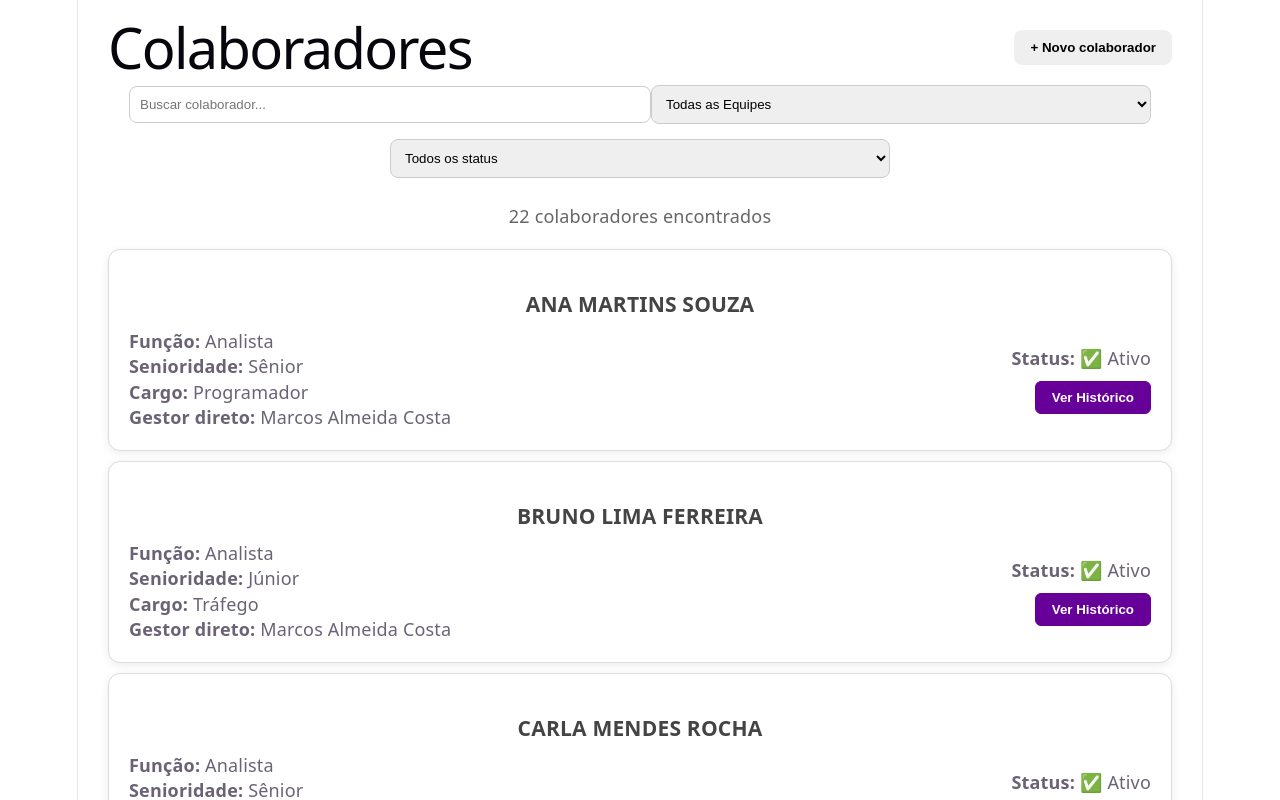
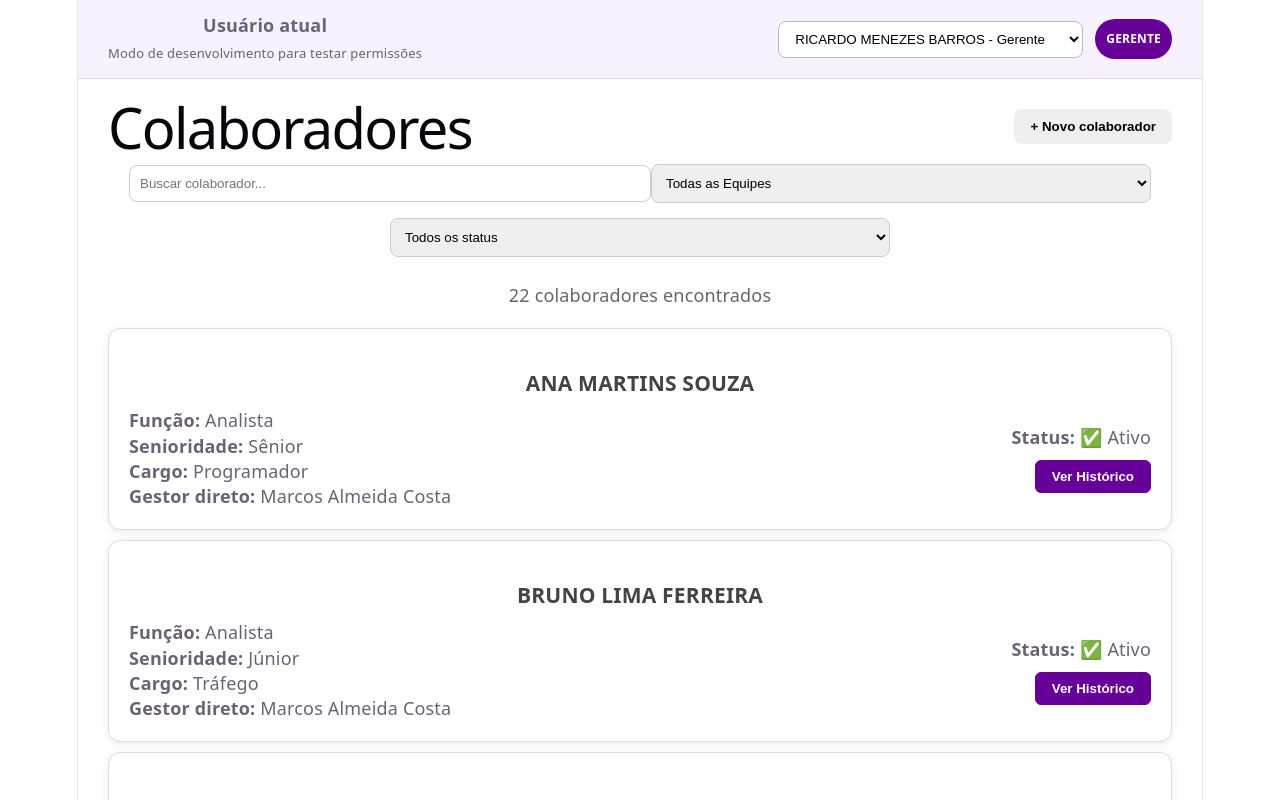
Before and after one commit to salinasjmilesbr/feedback-control-public, a React (Vite) app: page / in a window 1280 px wide. Shown: the top 800 px of the page. Built offline with nearby package versions, Linux system fonts and the light colour scheme.

Commit message:
Adiciona usuario atual e permissoes de avaliacao

```diff
--- a/src/App.tsx
+++ b/src/App.tsx
@@ -1,7 +1,14 @@
 import AppRoutes from "./routes/AppRoutes";
+import UsuarioAtualBar from "./components/UsuarioAtualBar";
+import { UsuarioAtualProvider } from "./contexts/UsuarioAtualContext";
 
 function App() {
-  return <AppRoutes />;
+  return (
+    <UsuarioAtualProvider>
+      <UsuarioAtualBar />
+      <AppRoutes />
+    </UsuarioAtualProvider>
+  );
 }
 
 export default App;
--- /dev/null
+++ b/src/components/UsuarioAtualBar.tsx
@@ -0,0 +1,72 @@
+import { useUsuarioAtual } from "../contexts/UsuarioAtualContext";
+
+function UsuarioAtualBar() {
+  const { usuarioAtual, usuariosDisponiveis, selecionarUsuario } =
+    useUsuarioAtual();
+
+  return (
+    <div
+      style={{
+        display: "flex",
+        alignItems: "center",
+        justifyContent: "space-between",
+        gap: "16px",
+        padding: "12px 30px",
+        borderBottom: "1px solid #ddd",
+        backgroundColor: "#F8F1FF",
+        flexWrap: "wrap",
+      }}
+    >
+      <div>
+        <strong>Usuário atual</strong>
+        <div style={{ fontSize: "13px", color: "#666", marginTop: "2px" }}>
+          Modo de desenvolvimento para testar permissões
+        </div>
+      </div>
+
+      <div
+        style={{
+          display: "flex",
+          alignItems: "center",
+          gap: "12px",
+          flexWrap: "wrap",
+        }}
+      >
+        <select
+          value={usuarioAtual?.matricula ?? ""}
+          onChange={(event) => selecionarUsuario(Number(event.target.value))}
+          style={{
+            minWidth: "280px",
+            padding: "9px 12px",
+            borderRadius: "8px",
+            border: "1px solid #bbb",
+            backgroundColor: "#fff",
+          }}
+        >
+          {usuariosDisponiveis.map((usuario) => (
+            <option key={usuario.matricula} value={usuario.matricula}>
+              {usuario.nome} - {usuario.funcao === "GERENTE" ? "Gerente" : "Coordenador"}
+            </option>
+          ))}
+        </select>
+
+        {usuarioAtual && (
+          <span
+            style={{
+              padding: "7px 11px",
+              borderRadius: "999px",
+              backgroundColor: "#660099",
+              color: "#fff",
+              fontSize: "12px",
+              fontWeight: "bold",
+            }}
+          >
+            {usuarioAtual.funcao === "GERENTE" ? "GERENTE" : "COORDENADOR"}
+          </span>
+        )}
+      </div>
+    </div>
+  );
+}
+
+export default UsuarioAtualBar;
--- /dev/null
+++ b/src/contexts/UsuarioAtualContext.tsx
@@ -0,0 +1,87 @@
+import {
+  createContext,
+  useContext,
+  useMemo,
+  useState,
+  type ReactNode,
+} from "react";
+import { getColaboradores } from "../services/colaboradorStorage";
+import type { Colaborador } from "../types/Colaborador";
+
+const STORAGE_KEY = "feedback-control-usuario-atual";
+
+type UsuarioAtualContextValue = {
+  usuarioAtual?: Colaborador;
+  usuariosDisponiveis: Colaborador[];
+  selecionarUsuario: (matricula: number) => void;
+};
+
+const UsuarioAtualContext = createContext<UsuarioAtualContextValue | undefined>(
+  undefined
+);
+
+function obterMatriculaInicial(usuarios: Colaborador[]): number | undefined {
+  const matriculaSalva = Number(localStorage.getItem(STORAGE_KEY));
+
+  if (
+    Number.isFinite(matriculaSalva) &&
+    usuarios.some((usuario) => usuario.matricula === matriculaSalva)
+  ) {
+    return matriculaSalva;
+  }
+
+  return (
+    usuarios.find(
+      (usuario) =>
+        usuario.status === "ATIVO" && usuario.funcao === "GERENTE"
+    )?.matricula ?? usuarios[0]?.matricula
+  );
+}
+
+export function UsuarioAtualProvider({ children }: { children: ReactNode }) {
+  const usuariosDisponiveis = useMemo(
+    () =>
+      getColaboradores()
+        .filter(
+          (usuario) =>
+            usuario.status === "ATIVO" &&
+            (usuario.funcao === "GERENTE" ||
+              usuario.funcao === "COORDENADOR")
+        )
+        .sort((a, b) => a.nome.localeCompare(b.nome, "pt-BR")),
+    []
+  );
+
+  const [matriculaAtual, setMatriculaAtual] = useState<number | undefined>(() =>
+    obterMatriculaInicial(usuariosDisponiveis)
+  );
+
+  const usuarioAtual = usuariosDisponiveis.find(
+    (usuario) => usuario.matricula === matriculaAtual
+  );
+
+  function selecionarUsuario(matricula: number) {
+    setMatriculaAtual(matricula);
+    localStorage.setItem(STORAGE_KEY, String(matricula));
+  }
+
+  return (
+    <UsuarioAtualContext.Provider
+      value={{ usuarioAtual, usuariosDisponiveis, selecionarUsuario }}
+    >
+      {children}
+    </UsuarioAtualContext.Provider>
+  );
+}
+
+export function useUsuarioAtual() {
+  const contexto = useContext(UsuarioAtualContext);
+
+  if (!contexto) {
+    throw new Error(
+      "useUsuarioAtual deve ser usado dentro de UsuarioAtualProvider."
+    );
+  }
+
+  return contexto;
+}
--- a/src/pages/NovoFeedbackPage.tsx
+++ b/src/pages/NovoFeedbackPage.tsx
@@ -3,6 +3,8 @@ import { useNavigate, useParams } from "react-router-dom";
 import { getColaboradorByMatricula, getColaboradores } from "../services/colaboradorStorage";
 import { saveFeedback, getFeedbacksByColaborador,} from "../services/feedbackStorage";
 import type { Feedback } from "../types/Feedback";
+import { useUsuarioAtual } from "../contexts/UsuarioAtualContext";
+import { obterPermissoesAvaliacao } from "../services/permissaoAvaliacao";
 
 const criterios = [
   {
@@ -117,6 +119,7 @@ function criarEstadoInicial(): Avaliacoes {
 function NovoFeedbackPage() {
   const { id } = useParams();
   const navigate = useNavigate();
+  const { usuarioAtual } = useUsuarioAtual();
 
   const matricula = Number(id);
   const colaborador = Number.isFinite(matricula)
@@ -156,6 +159,18 @@ function NovoFeedbackPage() {
       )
     )
     .filter((item) => item !== undefined);
+
+  const permissoes = obterPermissoesAvaliacao(
+    usuarioAtual,
+    colaborador,
+    colaboradores
+  );
+
+  function podeEditarPapel(papel: PapelAvaliador) {
+    if (papel === "gerente") return permissoes.podeAvaliarComoGerente;
+    if (papel === "coordenador") return permissoes.podeAvaliarComoCoordenador;
+    return permissoes.podeAvaliarComoColegiado;
+  }
 
   function atualizarNota(
     criterioId: string,
@@ -279,6 +294,7 @@ function NovoFeedbackPage() {
                       type="radio"
                       name={`${criterioId}-${subcriterio}-colegiado-${avaliador.matricula}`}
                       checked={valorAtual === nota}
+                      disabled={usuarioAtual?.matricula !== avaliador.matricula}
                       onChange={() =>
                         atualizarVotoColegiado(
                           criterioId,
@@ -486,6 +502,7 @@ function NovoFeedbackPage() {
               type="radio"
               name={`${criterioId}-${subcriterio}-${papel}`}
               checked={valorAtual === nota}
+              disabled={!podeEditarPapel(papel)}
               onChange={() => atualizarNota(criterioId, subcriterio, papel, nota)}
             />
             {nota}
@@ -729,6 +746,22 @@ if (feedbackExistente) {
             </span>
           </div>
         </div>
+      </div>
+
+      <div
+        style={{
+          border: "1px solid #ddd",
+          borderRadius: "12px",
+          padding: "14px 20px",
+          marginBottom: "20px",
+          backgroundColor: "#F8F1FF",
+          textAlign: "left",
+        }}
+      >
+        <strong>Permissões nesta avaliação:</strong>{" "}
+        {permissoes.papeisPermitidos.length > 0
+          ? permissoes.papeisPermitidos.join(" + ")
+          : "Somente consulta"}
       </div>
 
       <div
@@ -1108,6 +1141,7 @@ if (feedbackExistente) {
                     </label>
                     <textarea
                       value={avaliacoes[criterio.id].observacaoGerente}
+                      disabled={!permissoes.podeAvaliarComoGerente}
                       onChange={(event) =>
                         atualizarObservacao(
                           criterio.id,
@@ -1133,6 +1167,7 @@ if (feedbackExistente) {
                     </label>
                     <textarea
                       value={avaliacoes[criterio.id].observacaoCoordenador}
+                      disabled={!permissoes.podeAvaliarComoCoordenador}
                       onChange={(event) =>
                         atualizarObservacao(
                           criterio.id,
@@ -1371,6 +1406,7 @@ if (feedbackExistente) {
                 </label>
                 <textarea
                   value={feedbackFinalGerente}
+                  disabled={!permissoes.podeAvaliarComoGerente}
                   onChange={(event) => setFeedbackFinalGerente(event.target.value)}
                   style={{
                     width: "100%",
@@ -1390,6 +1426,7 @@ if (feedbackExistente) {
                 </label>
                 <textarea
                   value={feedbackFinalCoordenador}
+                  disabled={!permissoes.podeAvaliarComoCoordenador}
                   onChange={(event) =>
                     setFeedbackFinalCoordenador(event.target.value)
                   }
@@ -1418,6 +1455,7 @@ if (feedbackExistente) {
       >
         <button
           onClick={handleSalvarFeedback}
+          disabled={!permissoes.podeAvaliar}
           style={{
             padding: "12px 24px",
             borderRadius: "10px",
--- /dev/null
+++ b/src/services/permissaoAvaliacao.ts
@@ -0,0 +1,88 @@
+import type { Colaborador } from "../types/Colaborador";
+
+export type PermissoesAvaliacao = {
+  podeAvaliarComoGerente: boolean;
+  podeAvaliarComoCoordenador: boolean;
+  podeAvaliarComoColegiado: boolean;
+  podeAvaliar: boolean;
+  papeisPermitidos: string[];
+};
+
+function encontrarGerenteResponsavel(
+  colaborador: Colaborador,
+  colaboradores: Colaborador[]
+): Colaborador | undefined {
+  const porMatricula = new Map(
+    colaboradores.map((item) => [item.matricula, item])
+  );
+
+  let atual: Colaborador | undefined = colaborador;
+  const visitados = new Set<number>();
+
+  while (atual?.gestorDiretoMatricula) {
+    if (visitados.has(atual.gestorDiretoMatricula)) {
+      return undefined;
+    }
+
+    visitados.add(atual.gestorDiretoMatricula);
+    const gestor = porMatricula.get(atual.gestorDiretoMatricula);
+
+    if (!gestor) return undefined;
+    if (gestor.funcao === "GERENTE") return gestor;
+
+    atual = gestor;
+  }
+
+  return undefined;
+}
+
+export function obterPermissoesAvaliacao(
+  usuarioAtual: Colaborador | undefined,
+  colaboradorAvaliado: Colaborador,
+  colaboradores: Colaborador[]
+): PermissoesAvaliacao {
+  if (!usuarioAtual) {
+    return {
+      podeAvaliarComoGerente: false,
+      podeAvaliarComoCoordenador: false,
+      podeAvaliarComoColegiado: false,
+      podeAvaliar: false,
+      papeisPermitidos: [],
+    };
+  }
+
+  const gerenteResponsavel = encontrarGerenteResponsavel(
+    colaboradorAvaliado,
+    colaboradores
+  );
+
+  const podeAvaliarComoGerente =
+    usuarioAtual.funcao === "GERENTE" &&
+    gerenteResponsavel?.matricula === usuarioAtual.matricula;
+
+  const podeAvaliarComoCoordenador =
+    usuarioAtual.funcao === "COORDENADOR" &&
+    colaboradorAvaliado.gestorDiretoMatricula === usuarioAtual.matricula;
+
+  const podeAvaliarComoColegiado =
+    colaboradorAvaliado.avaliadoresColegiadoMatriculas?.includes(
+      usuarioAtual.matricula
+    ) ?? false;
+
+  const papeisPermitidos: string[] = [];
+
+  if (podeAvaliarComoGerente) papeisPermitidos.push("Gerente");
+  if (podeAvaliarComoCoordenador) papeisPermitidos.push("Coordenador direto");
+  if (podeAvaliarComoColegiado) papeisPermitidos.push("Colegiado");
+
+  return {
+    podeAvaliarComoGerente,
+    podeAvaliarComoCoordenador,
+    podeAvaliarComoColegiado,
+    podeAvaliar:
+      podeAvaliarComoGerente ||
+      podeAvaliarComoCoordenador ||
+      podeAvaliarComoColegiado,
+    papeisPermitidos,
+  };
+}
```
